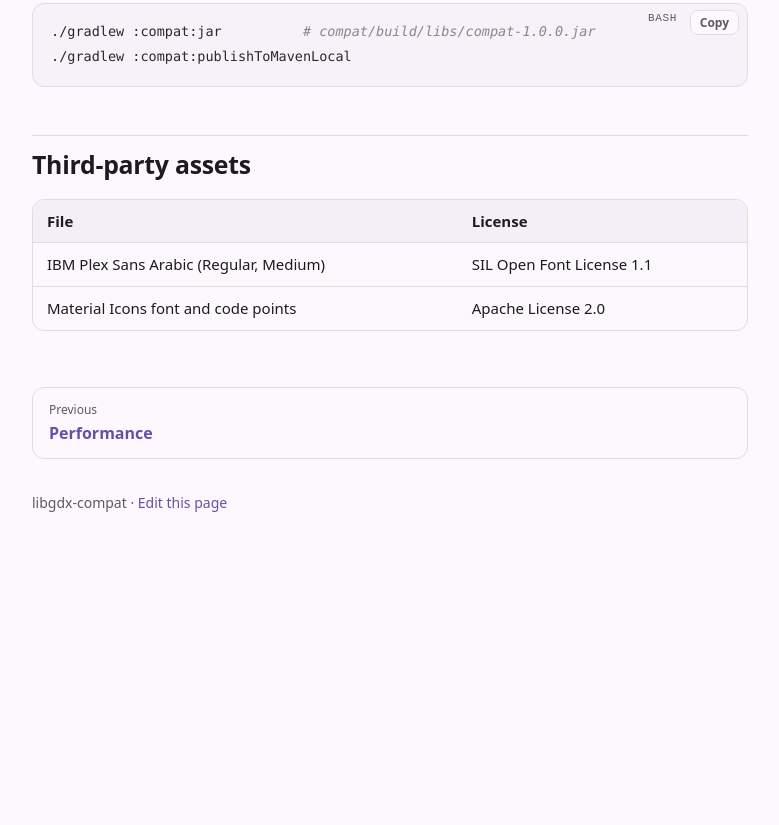
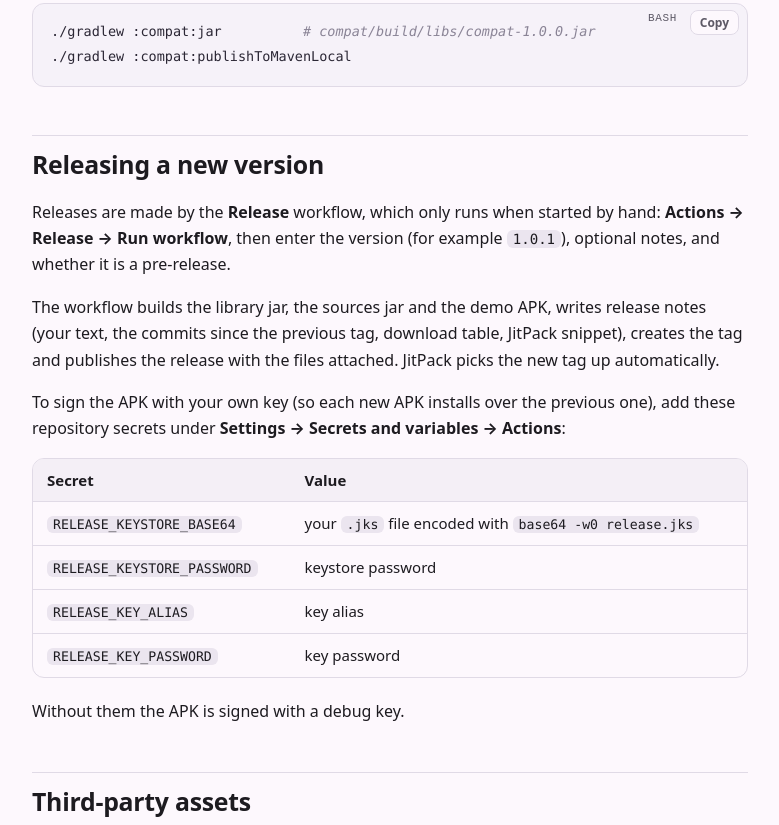
Before and after one commit to star4droid/libgdx-compat, a plain HTML site: page docs/demo.html in a window 1280 px wide. Shown: the part 1509-2334 px from the top of the page, without its empty margins (264-1043 px from the left). Before the commit the page ends 2071 px from the top, so only its background shows below. Drawn offline with Linux system fonts and the light colour scheme.

Commit message:
Add a manual Release workflow (jar, sources, demo APK, release notes)
- .github/workflows/release.yml: workflow_dispatch only; inputs version,
  notes and prerelease; builds the library and the demo APK, writes the
  notes and publishes the GitHub release with the files attached
- .github/scripts/release-notes.sh: notes from the given text, commits
  since the previous tag, downloads table and JitPack snippet
- demo/android: version name/code from the workflow, optional signing
  with RELEASE_KEYSTORE_* secrets (debug key otherwise)
- README, README.ar.md and docs: how to release

Co-Authored-By: Claude Opus 5.5 <noreply@anthropic.com>
Claude-Session: https://claude.ai/code/session_01BzDGX7TNZQGGLiCf9erhqT

```diff
--- a/docs/demo.html
+++ b/docs/demo.html
@@ -73,6 +73,38 @@ cd libgdx-compat
 <pre class="code" data-lang="bash"><code class="language-bash">./gradlew :compat:jar          # compat/build/libs/compat-1.0.0.jar
 ./gradlew :compat:publishToMavenLocal
 </code></pre>
+<h2 id="releasing-a-new-version">Releasing a new version<a class="anchor" href="#releasing-a-new-version" title="Permanent link">#</a></h2>
+<p>Releases are made by the <strong>Release</strong> workflow, which only runs when started by hand:
+<strong>Actions → Release → Run workflow</strong>, then enter the version (for example <code>1.0.1</code>), optional notes, and whether it is a pre-release.</p>
+<p>The workflow builds the library jar, the sources jar and the demo APK, writes release notes (your text, the commits since the previous tag, download table, JitPack snippet), creates the tag and publishes the release with the files attached. JitPack picks the new tag up automatically.</p>
+<p>To sign the APK with your own key (so each new APK installs over the previous one), add these repository secrets under <strong>Settings → Secrets and variables → Actions</strong>:</p>
+<div class="table-wrap"><table>
+<thead>
+<tr>
+<th>Secret</th>
+<th>Value</th>
+</tr>
+</thead>
+<tbody>
+<tr>
+<td><code>RELEASE_KEYSTORE_BASE64</code></td>
+<td>your <code>.jks</code> file encoded with <code>base64 -w0 release.jks</code></td>
+</tr>
+<tr>
+<td><code>RELEASE_KEYSTORE_PASSWORD</code></td>
+<td>keystore password</td>
+</tr>
+<tr>
+<td><code>RELEASE_KEY_ALIAS</code></td>
+<td>key alias</td>
+</tr>
+<tr>
+<td><code>RELEASE_KEY_PASSWORD</code></td>
+<td>key password</td>
+</tr>
+</tbody>
+</table></div>
+<p>Without them the APK is signed with a debug key.</p>
 <h2 id="third-party-assets">Third-party assets<a class="anchor" href="#third-party-assets" title="Permanent link">#</a></h2>
 <div class="table-wrap"><table>
 <thead>
@@ -95,7 +127,7 @@ cd libgdx-compat
     <div class="pager"><a class="prev" href="performance.html"><span>Previous</span>Performance</a></div>
     <footer>libgdx-compat · <a href="https://github.com/star4droid/libgdx-compat/blob/main/docs-src/pages/11-demo.md">Edit this page</a></footer>
   </main>
-  <aside class="toc"><div class="toc-title">On this page</div><a href="#install-the-apk">Install the APK</a><a href="#run-from-source">Run from source</a><a href="#automated-tests">Automated tests</a><a href="#building-the-library">Building the library</a><a href="#third-party-assets">Third-party assets</a></aside>
+  <aside class="toc"><div class="toc-title">On this page</div><a href="#install-the-apk">Install the APK</a><a href="#run-from-source">Run from source</a><a href="#automated-tests">Automated tests</a><a href="#building-the-library">Building the library</a><a href="#releasing-a-new-version">Releasing a new version</a><a href="#third-party-assets">Third-party assets</a></aside>
 </div>
 <div class="scrim" onclick="document.body.classList.remove('nav-open')"></div>
 <script src="assets/site.js"></script>
```
Also changed, not shown: 6 other files.
